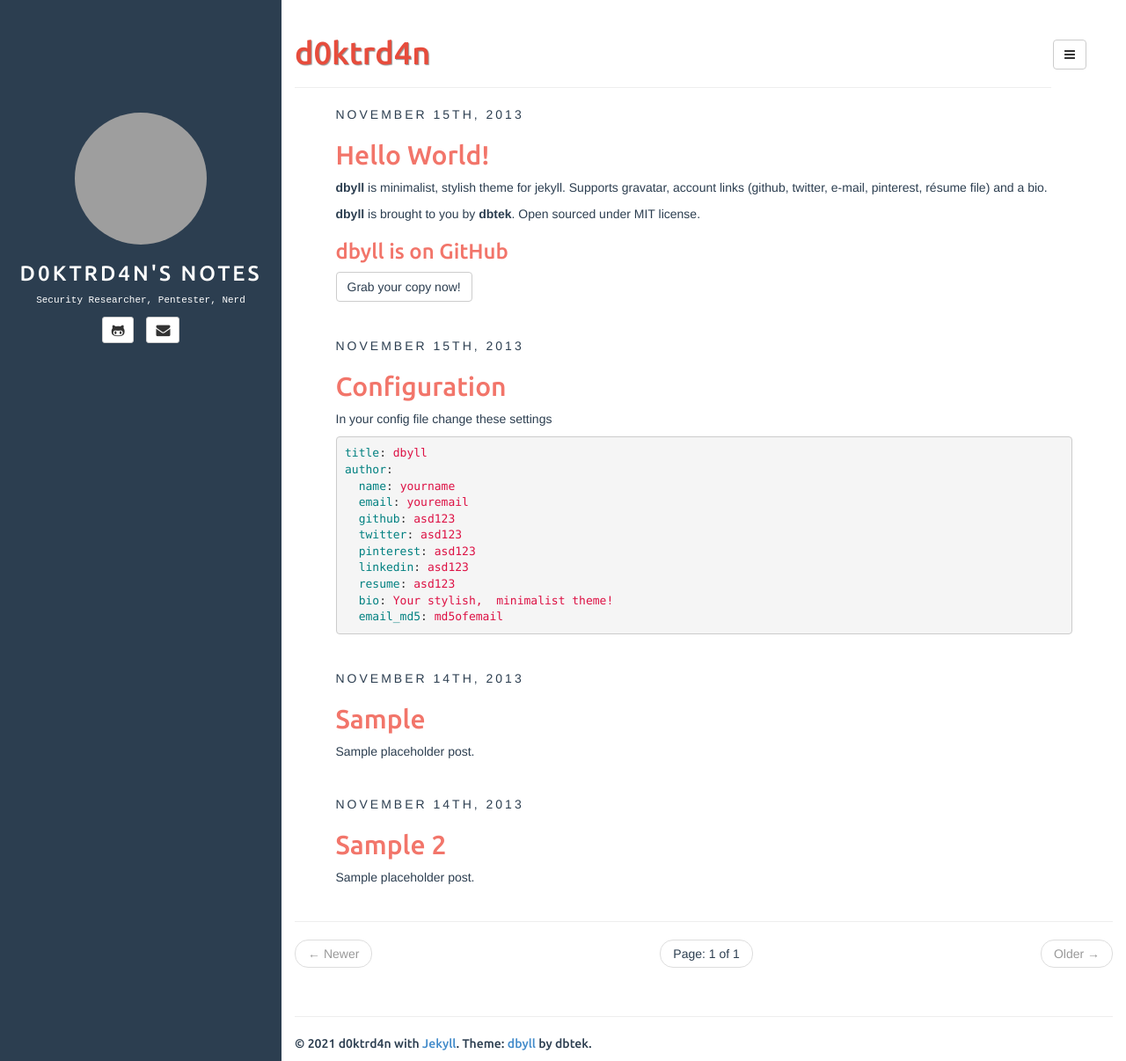
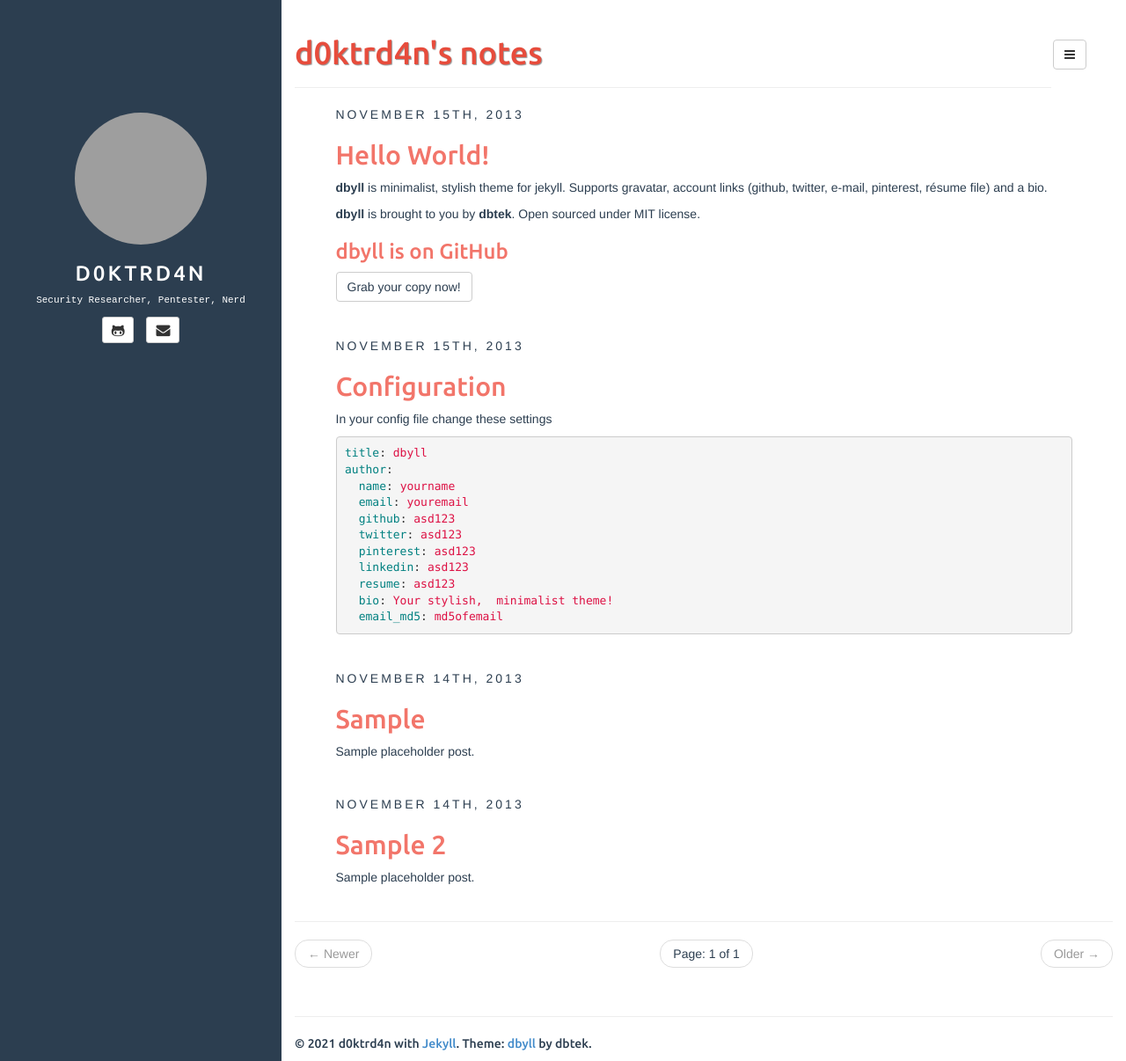
Before and after one commit to d0ktrd4n/d0ktrd4n.github.io, a Jekyll site: the page built from index.html, in a window 1280 px wide and 1206 px high. Shown: the whole window at 88% size. Built offline with Jekyll 4.4.1, drawn with Linux system fonts in a browser that asks for light colours; the list of posts is cut into pages by our own code; grey boxes are pictures that could not be loaded.

```diff
--- a/_config.yml
+++ b/_config.yml
@@ -7,14 +7,14 @@ highlighter: rouge
 markdown: kramdown
 disqus: ''
 google_analytics: ''
-title: d0ktrd4n's notes
+title: d0ktrd4n
 
 defaults:
   -
     scope:
       path: "" # empty string for all files
     values:
-      title: d0ktrd4n
+      title: d0ktrd4n's notes
 
 description: d0ktrd4n
 author:
```
